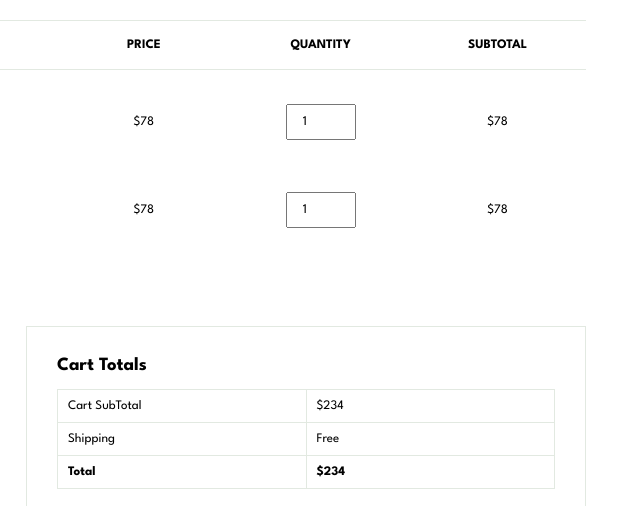
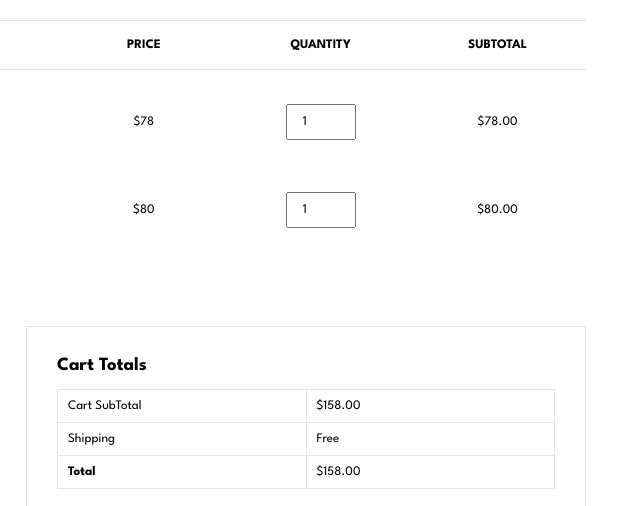
Before and after one commit to Ignix1290/E-Commerce-Project-JS, a plain HTML site: page cart.html in a window 1280 px wide. Shown: the part 424-930 px from the top of the page, 614-1254 px from the left. Drawn offline with nearby package versions, Linux system fonts and the light colour scheme.

Commit message:
still working on cart functionality

```diff
--- a/cart.html
+++ b/cart.html
@@ -58,9 +58,9 @@
                     <td><i class='bx bx-x-circle remove-from-cart'></i></td>
                     <td><img src="./images/products/f1.jpg" alt=""></td>
                     <td>Cartoon Astronaut T-Shirts</td>
-                    <td class="cart-row-price">$78</td>
+                    <td class="cart-row-price">$80</td>
                     <td><input class="cart-row-quantity" type="number" value="1" name="" id=""></td>
-                    <td class="cart-row-subtotal">$78</td>
+                    <td class="cart-row-subtotal">$80</td>
                 </tr>
             </tbody>
         </table>
@@ -79,7 +79,7 @@
             <table>
                 <tr>
                     <td>Cart SubTotal</td>
-                    <td>$234</td>
+                    <td id="cart-subtotal">$234</td>
                 </tr>
                 <tr>
                     <td>Shipping</td>
@@ -87,7 +87,7 @@
                 </tr>
                 <tr>
                     <td><strong>Total</strong></td>
-                    <td><strong>$234</strong></td>
+                    <td id="cart-total"><strong>$234</strong></td>
                 </tr>
             </table>
             <button class="normal">Proceed to checkout</button>
--- a/index.js
+++ b/index.js
@@ -183,11 +183,22 @@ for(let i = 0; i < remove_from_cart.length; i++){
 
 function updateCart(){
     let cartRows = document.getElementsByClassName("cart-row");
+    let total = 0;
     for(let i = 0; i < cartRows.length; i++){
         let priceElement = cartRows[i].querySelector(".cart-row-price").textContent;
         let price = parseFloat(priceElement.replace('$', ''));
-        console.log(price);
         let quantityElement = cartRows[i].querySelector(".cart-row-quantity");
-        console.log(quantityElement.value);
+        let quantity = parseFloat(quantityElement.value);
+        let subTotalElement = cartRows[i].querySelector(".cart-row-subtotal");
+        let subTotal = price * quantity;
+        subTotalElement.textContent = `$${subTotal.toFixed(2)}`;
+        total += subTotal;
+        quantityElement.addEventListener('change', updateCart);
     }
+    let cartSubTotal = document.getElementById("cart-subtotal");
+    let cartTotal = document.getElementById("cart-total");
+    cartSubTotal.textContent = `$${total.toFixed(2)}`;  // Format the total to 2 decimal places
+    cartTotal.textContent = `$${total.toFixed(2)}`;  // Set the same value for the total
 }
+
+updateCart();
```
